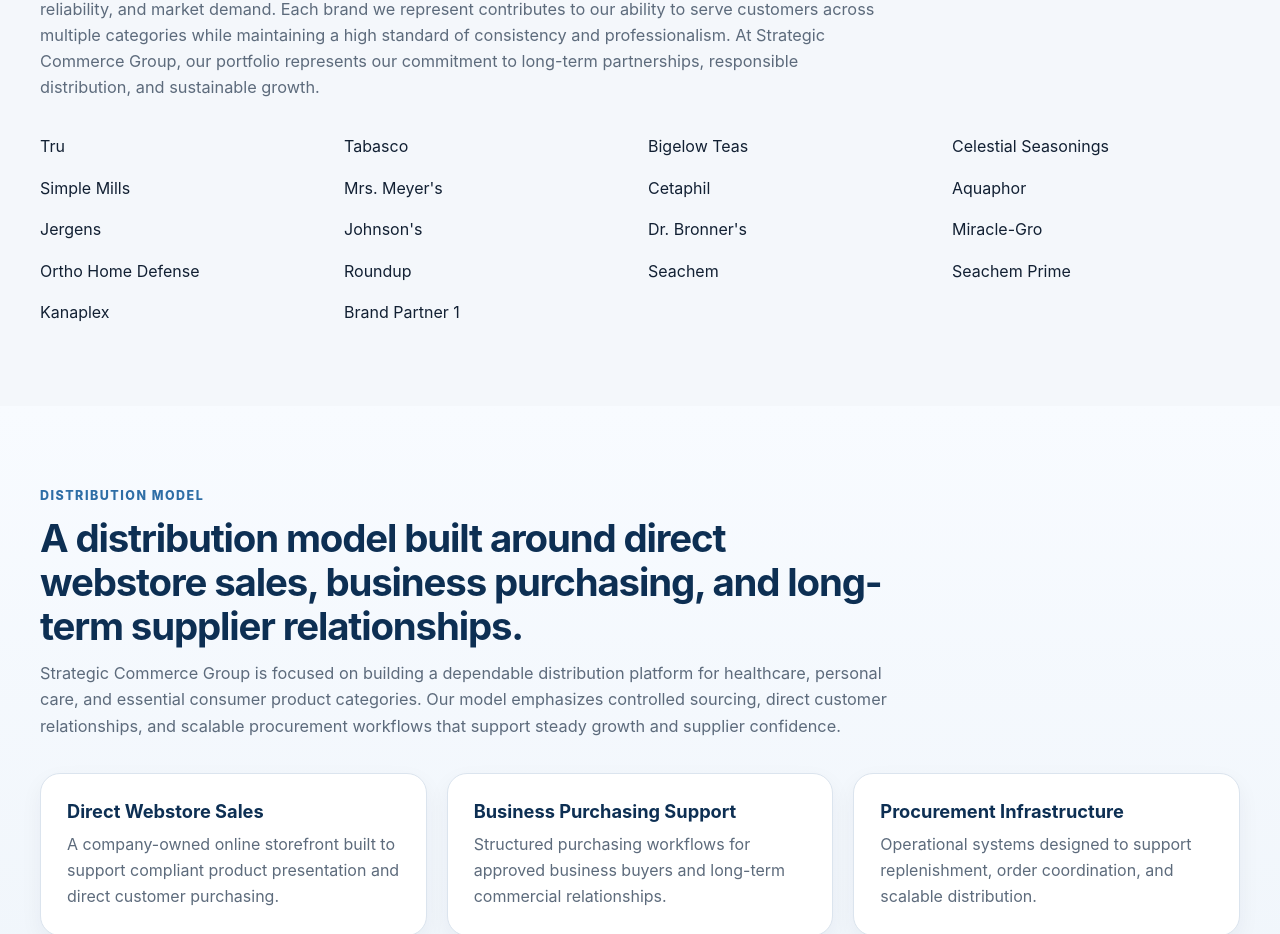
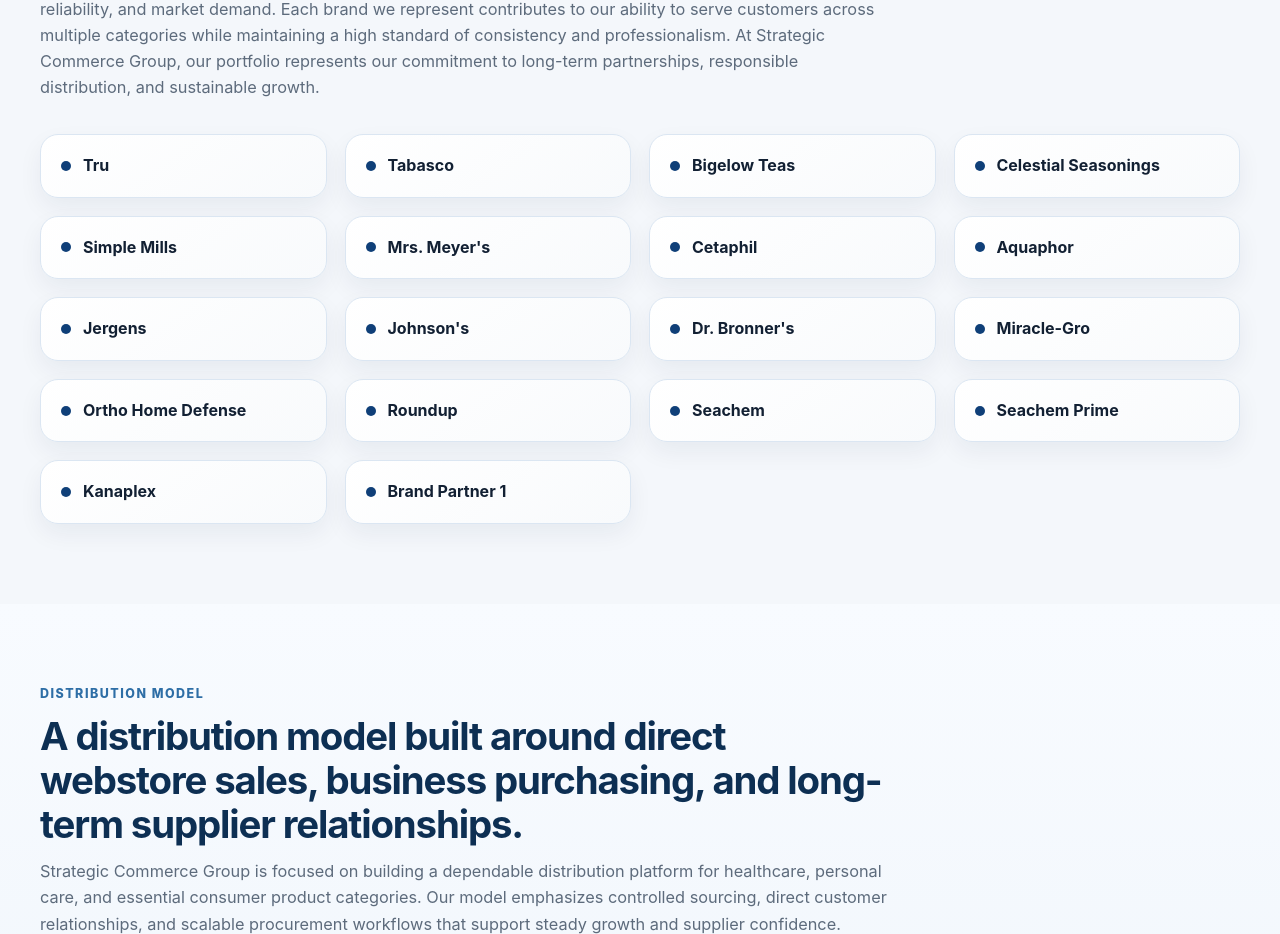
Before and after one commit to larryfelix66/strategic-commerce-group-site, a React (Vite) app: page / in a window 1280 px wide. Shown: the part 2530-3464 px from the top of the page. Built offline with nearby package versions, Linux system fonts and the light colour scheme.

Commit message:
Update styles.css

```diff
--- a/src/styles.css
+++ b/src/styles.css
@@ -427,32 +427,37 @@ a {
 .brand-grid {
   display: grid;
   grid-template-columns: repeat(4, minmax(0, 1fr));
-  gap: 16px;
+  gap: 18px;
+  margin-top: 24px;
 }
 
-.brand-chip {
+.brand-card {
   display: flex;
   align-items: center;
   gap: 12px;
-  padding: 16px 18px;
-  background: var(--surface);
-  border: 1px solid var(--line);
-  border-radius: 16px;
-  box-shadow: var(--shadow-soft);
-  min-height: 68px;
+  padding: 18px 20px;
+  border-radius: 18px;
+  background: linear-gradient(145deg, #ffffff, #f8fafc);
+  border: 1px solid #dbe6f2;
+  box-shadow: 0 10px 24px rgba(15, 36, 67, 0.06);
+  transition: all 0.2s ease;
 }
 
-.brand-chip span {
-  font-weight: 700;
-  color: var(--text);
+.brand-card:hover {
+  transform: translateY(-3px);
+  box-shadow: 0 14px 30px rgba(15, 36, 67, 0.1);
 }
 
-.brand-mark {
-  width: 12px;
-  height: 12px;
+.brand-dot {
+  width: 10px;
+  height: 10px;
   border-radius: 999px;
-  background: var(--accent);
-  flex-shrink: 0;
+  background: #0f3f78;
+}
+
+.brand-card span {
+  font-weight: 700;
+  color: #122033;
 }
 
 /* Highlight boxes */
```
